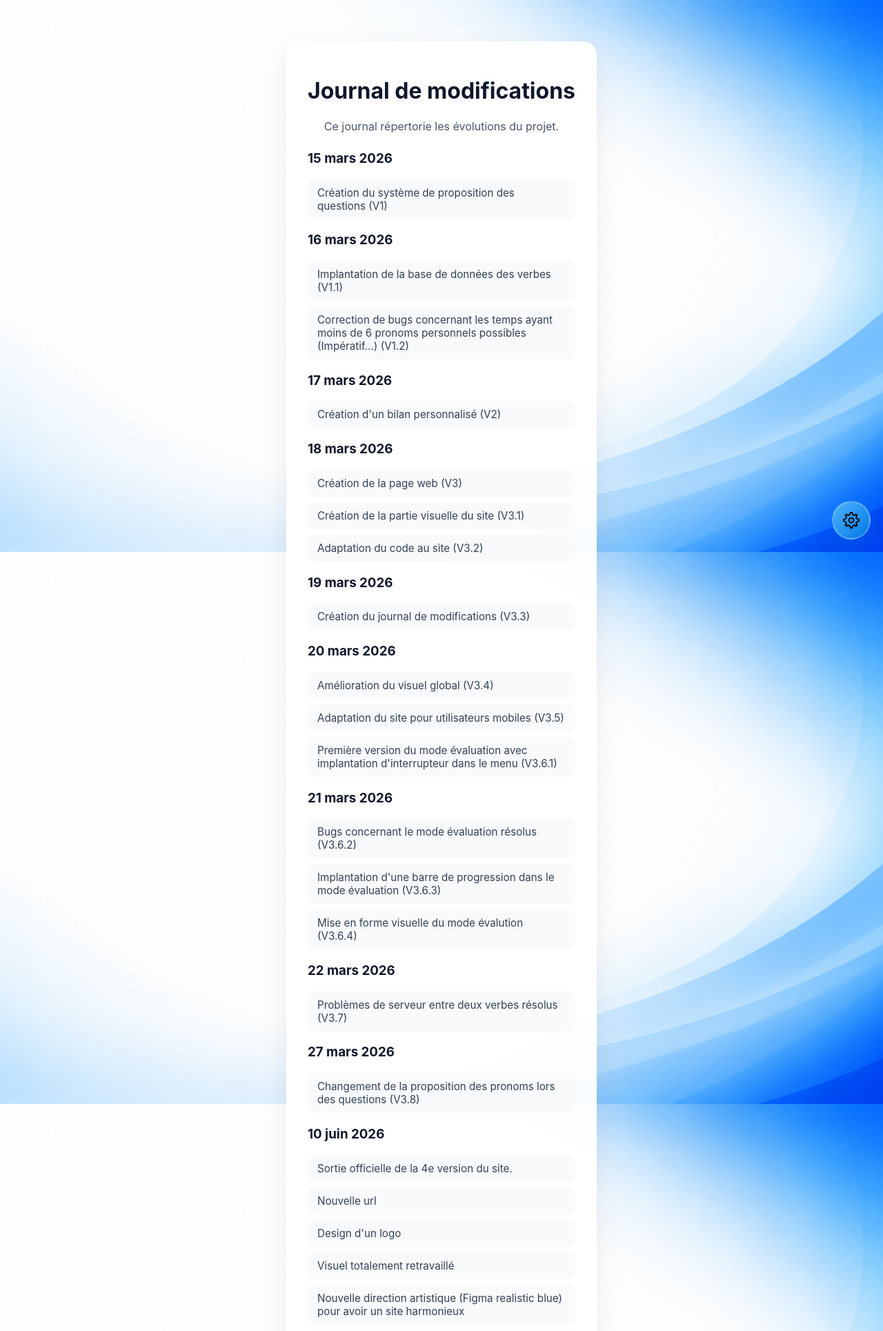
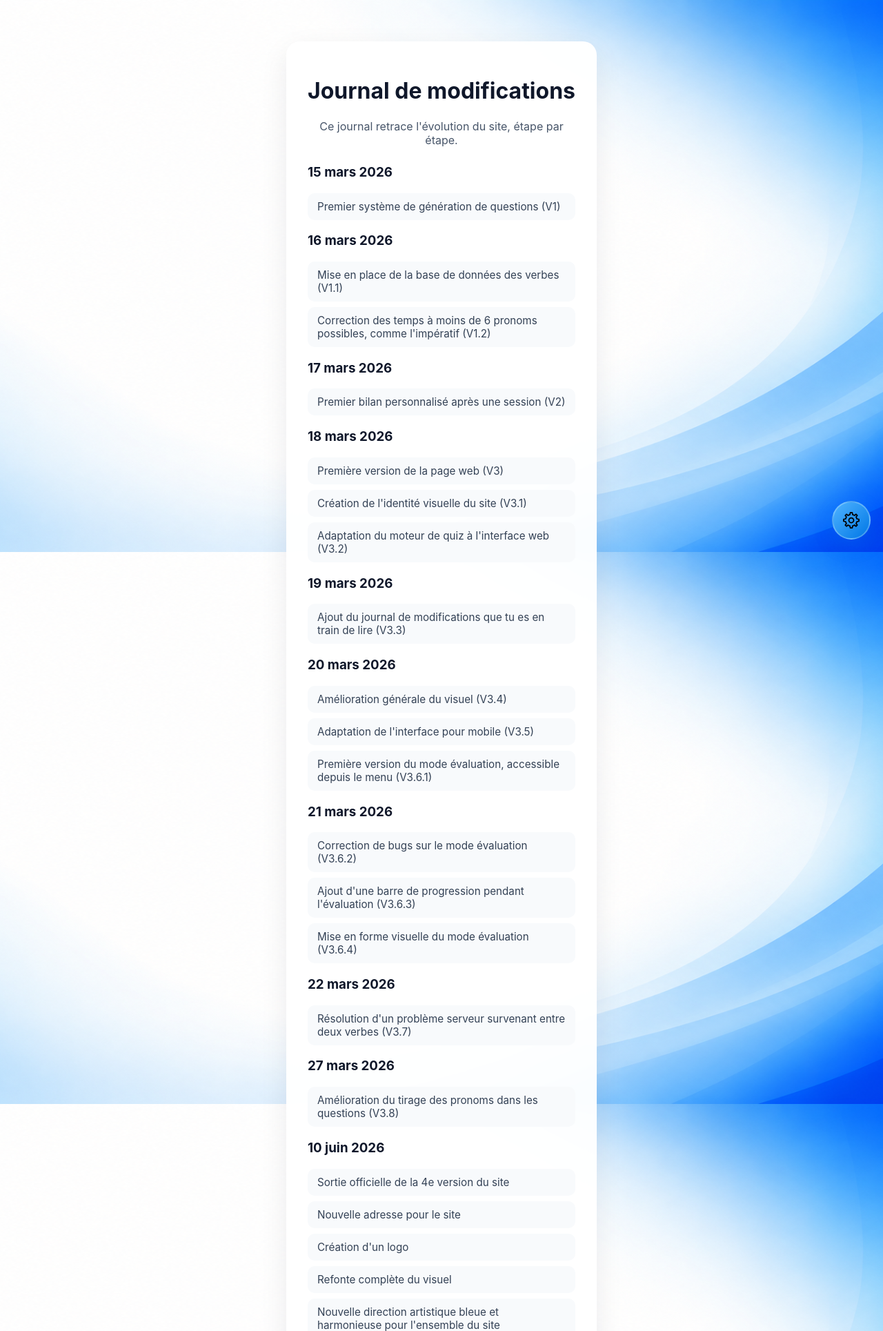
Before and after one commit to lemeilleurhackeur65645-cell/Hirondelleconjugaison, a Flask app: page /changelog in a window 1280 px wide. Shown: the top 1929 px of the page at 69% size. Run offline with Flask 3, Linux system fonts and the light colour scheme; parts of the project's set-up code (start-up, migrations or seed data) failed here and were passed over; some libraries are stand-ins or nearby versions.

Commit message:
Update changelog.html

```diff
--- a/templates/changelog.html
+++ b/templates/changelog.html
@@ -90,104 +90,113 @@
   </div>
 </div>
 
-  <div class="container">
+<div class="container">
     <h1>Journal de modifications</h1>
     <p class="intro">
-        Ce journal répertorie les évolutions du projet.
+        Ce journal retrace l'évolution du site, étape par étape.
     </p>
     <div class="changelog-section">
         <h3>15 mars 2026</h3>
-        <div class="changelog-entry">Création du système de proposition des questions (V1)</div>
+        <div class="changelog-entry">Premier système de génération de questions (V1)</div>
         <h3>16 mars 2026</h3>
-        <div class="changelog-entry">Implantation de la base de données des verbes (V1.1)</div>
-        <div class="changelog-entry">Correction de bugs concernant les temps ayant moins de 6 pronoms personnels possibles (Impératif…) (V1.2)</div>
+        <div class="changelog-entry">Mise en place de la base de données des verbes (V1.1)</div>
+        <div class="changelog-entry">Correction des temps à moins de 6 pronoms possibles, comme l'impératif (V1.2)</div>
         <h3>17 mars 2026</h3>
-        <div class="changelog-entry">Création d'un bilan personnalisé (V2)</div>
+        <div class="changelog-entry">Premier bilan personnalisé après une session (V2)</div>
         <h3>18 mars 2026</h3>
-        <div class="changelog-entry">Création de la page web (V3)</div>
-        <div class="changelog-entry">Création de la partie visuelle du site (V3.1)</div>
-        <div class="changelog-entry">Adaptation du code au site (V3.2)</div>
+        <div class="changelog-entry">Première version de la page web (V3)</div>
+        <div class="changelog-entry">Création de l'identité visuelle du site (V3.1)</div>
+        <div class="changelog-entry">Adaptation du moteur de quiz à l'interface web (V3.2)</div>
         <h3>19 mars 2026</h3>
-        <div class="changelog-entry">Création du journal de modifications (V3.3)</div>
+        <div class="changelog-entry">Ajout du journal de modifications que tu es en train de lire (V3.3)</div>
         <h3>20 mars 2026</h3>
-        <div class="changelog-entry">Amélioration du visuel global (V3.4)</div>
-        <div class="changelog-entry">Adaptation du site pour utilisateurs mobiles (V3.5)</div>
-        <div class="changelog-entry">Première version du mode évaluation avec implantation d'interrupteur dans le menu (V3.6.1)</div>
+        <div class="changelog-entry">Amélioration générale du visuel (V3.4)</div>
+        <div class="changelog-entry">Adaptation de l'interface pour mobile (V3.5)</div>
+        <div class="changelog-entry">Première version du mode évaluation, accessible depuis le menu (V3.6.1)</div>
         <h3>21 mars 2026</h3>
-        <div class="changelog-entry">Bugs concernant le mode évaluation résolus (V3.6.2)</div>
-        <div class="changelog-entry">Implantation d'une barre de progression dans le mode évaluation (V3.6.3)</div>
-        <div class="changelog-entry">Mise en forme visuelle du mode évalution (V3.6.4)</div>
+        <div class="changelog-entry">Correction de bugs sur le mode évaluation (V3.6.2)</div>
+        <div class="changelog-entry">Ajout d'une barre de progression pendant l'évaluation (V3.6.3)</div>
+        <div class="changelog-entry">Mise en forme visuelle du mode évaluation (V3.6.4)</div>
 
         <h3>22 mars 2026</h3>
-        <div class="changelog-entry">Problèmes de serveur entre deux verbes résolus (V3.7)</div>
+        <div class="changelog-entry">Résolution d'un problème serveur survenant entre deux verbes (V3.7)</div>
 
         <h3>27 mars 2026</h3>
-        <div class="changelog-entry">Changement de la proposition des pronoms lors des questions (V3.8)</div>
+        <div class="changelog-entry">Amélioration du tirage des pronoms dans les questions (V3.8)</div>
+
         <h3>10 juin 2026</h3>
-        <div class="changelog-entry">Sortie officielle de la 4e version du site.</div>
-        <div class="changelog-entry">Nouvelle url</div>
-        <div class="changelog-entry">Design d'un logo</div>
-        <div class="changelog-entry">Visuel totalement retravaillé</div>
-        <div class="changelog-entry">Nouvelle direction artistique (Figma realistic blue) pour avoir un site harmonieux</div>
-        <div class="changelog-entry">Possibilité de réviser de manière ciblée (Révision ciblée)</div>
-        <div class="changelog-entry">Implantation d'un bouton en bas à droite de l'écran permettant l'accès au paramètres</div>
-        <div class="changelog-entry">Création d'une version mobile du site, pour les utilisateurs sur smartphone</div>
+        <div class="changelog-entry">Sortie officielle de la 4e version du site</div>
+        <div class="changelog-entry">Nouvelle adresse pour le site</div>
+        <div class="changelog-entry">Création d'un logo</div>
+        <div class="changelog-entry">Refonte complète du visuel</div>
+        <div class="changelog-entry">Nouvelle direction artistique bleue et harmonieuse pour l'ensemble du site</div>
+        <div class="changelog-entry">Ajout de la révision ciblée, pour choisir précisément ce que l'on veut travailler</div>
+        <div class="changelog-entry">Ajout d'un bouton de paramètres en bas de l'écran</div>
+        <div class="changelog-entry">Version mobile complète du site</div>
         <div class="changelog-entry">Ajout de la voix passive dans les questions</div>
-        <div class="changelog-entry">Ajout de 10 verbes supplémentaires possibles</div>
-        <div class="changelog-entry">Optimisation des performances du site</div>
+        <div class="changelog-entry">10 nouveaux verbes disponibles</div>
+        <div class="changelog-entry">Optimisation générale des performances</div>
+
         <h3>11 juin 2026</h3>
-        <div class="changelog-entry">Ajout de 504 verbes à la base de données du site.</div>
+        <div class="changelog-entry">504 nouveaux verbes ajoutés à la base</div>
+
         <h3>12 juin 2026</h3>
-        <div class="changelog-entry">Ajout de 9121 pages au site pour chaque temps de chaque mode de chaque verbe.</div>
+        <div class="changelog-entry">9 121 pages créées, une pour chaque temps de chaque mode de chaque verbe</div>
 
         <h3>14 juin 2026</h3>
-        <div class="changelog-entry">Création d'une page de recherche pour les conjugaison.</div>
+        <div class="changelog-entry">Nouvelle page de recherche pour explorer toutes les conjugaisons</div>
 
         <h3>16 juin 2026</h3>
-        <div class="changelog-entry">Possibilité de partager son résultat dans le bilan.</div>
+        <div class="changelog-entry">Possibilité de partager son résultat depuis le bilan</div>
 
         <h3>19 juin 2026</h3>
-        <div class="changelog-entry">Correction du bug du quiz ciblé "Tous" (débordement du cookie de session résolu par stockage en mémoire serveur).</div>
-        <div class="changelog-entry">Ajout du fichier robots.txt.</div>
-        <div class="changelog-entry">Correction des meta descriptions et titres trop longs sur les pages de conjugaison (optimisation SEO).</div>
-        <div class="changelog-entry">Ajout d'un H1 invisible sur la page de quiz (optimisation SEO).</div>
-        <div class="changelog-entry">Correction d'une erreur 500 sur les pages d'impératif vide des verbes défectifs.</div>
+        <div class="changelog-entry">Correction du quiz ciblé en mode "Tous les verbes", qui ne fonctionnait plus au-delà d'une certaine sélection</div>
+        <div class="changelog-entry">Ajout du fichier robots.txt pour guider les moteurs de recherche</div>
+        <div class="changelog-entry">Réécriture des titres et descriptions de toutes les pages de conjugaison</div>
+        <div class="changelog-entry">Correction d'une erreur affichée sur les pages d'impératif des verbes qui n'en possèdent pas</div>
 
         <h3>23 juin 2026</h3>
-        <div class="changelog-entry">Système de badge de score numéroté avec watermark anti-copie.</div>
-        <div class="changelog-entry">Texte de partage de score adaptatif selon la performance.</div>
+        <div class="changelog-entry">Badge de score numéroté et personnalisé, généré à la fin de chaque bilan</div>
+        <div class="changelog-entry">Message de partage qui s'adapte automatiquement à la performance réalisée</div>
 
         <h3>24 juin 2026</h3>
-        <div class="changelog-entry">Création du système de comptes utilisateurs (email, Google, Github).</div>
-        <div class="changelog-entry">Connexion PostgreSQL et migration automatique des colonnes au démarrage.</div>
-        <div class="changelog-entry">Nouvelle page de connexion/inscription avec animation.</div>
-        <div class="changelog-entry">Correction d'un bug de déconnexion involontaire lors de la navigation.</div>
+        <div class="changelog-entry">Lancement des comptes utilisateurs : inscription par email, connexion Google ou Github</div>
+        <div class="changelog-entry">Nouvelle page de connexion et d'inscription, avec une animation entre les deux</div>
+        <div class="changelog-entry">Correction d'un bug qui déconnectait involontairement en changeant de page</div>
 
         <h3>25 juin 2026</h3>
-        <div class="changelog-entry">Page d'accueil personnalisée pour les utilisateurs connectés.</div>
-        <div class="changelog-entry">Refonte des pages Mon compte et Ma progression.</div>
-        <div class="changelog-entry">Mise en place de l'algorithme de répétition espacée pour le mode entraînement.</div>
+        <div class="changelog-entry">Page d'accueil personnalisée pour les utilisateurs connectés</div>
+        <div class="changelog-entry">Refonte des pages Mon compte et Ma progression</div>
+        <div class="changelog-entry">Mise en place de la répétition espacée : les verbes ratés reviennent plus souvent en entraînement</div>
 
         <h3>26 juin 2026</h3>
-        <div class="changelog-entry">Système de gamification complet : XP, niveaux, streak journalier.</div>
-        <div class="changelog-entry">8 badges à débloquer et page dédiée "Mes badges".</div>
-        <div class="changelog-entry">Architecture de base de données optimisée pour la mémoire (agrégats compacts + historique borné).</div>
+        <div class="changelog-entry">Système complet de progression : points d'expérience, niveaux, série de jours consécutifs</div>
+        <div class="changelog-entry">8 badges à débloquer, avec leur page dédiée</div>
 
         <h3>27 juin 2026</h3>
-        <div class="changelog-entry">Sécurisation du site : hachage bcrypt, cookies sécurisés, protection CSRF, rate limiting, honeypot anti-bot.</div>
-        <div class="changelog-entry">Vérification d'email obligatoire par code à l'inscription.</div>
-        <div class="changelog-entry">Système de mot de passe oublié.</div>
-        <div class="changelog-entry">Configuration d'IndexNow pour la notification instantanée à Bing.</div>
+        <div class="changelog-entry">Renforcement de la sécurité du site sur plusieurs fronts (mots de passe, sessions, formulaires)</div>
+        <div class="changelog-entry">Vérification obligatoire de l'adresse email à l'inscription, par code</div>
+        <div class="changelog-entry">Ajout de la fonction "mot de passe oublié"</div>
 
         <h3>30 juin 2026</h3>
-        <div class="changelog-entry">Dashboard administrateur avec statistiques de rétention et graphiques.</div>
-        <div class="changelog-entry">Email de relance automatique pour les utilisateurs inactifs depuis 3 jours.</div>
-        <div class="changelog-entry">Ajout d'exemples de phrases en contexte sur les pages de conjugaison les plus consultées.</div>
-        <div class="changelog-entry">Liens entre verbes de la même famille morphologique.</div>
-        <div class="changelog-entry">Déblocage progressif du quiz ciblé à partir du niveau 3.</div>
-        <div class="changelog-entry">Documentation complète du projet (README).</div>
+        <div class="changelog-entry">Tableau de bord interne pour suivre l'activité du site</div>
+        <div class="changelog-entry">Email automatique envoyé aux utilisateurs inactifs depuis plusieurs jours</div>
+        <div class="changelog-entry">Exemples de phrases ajoutés sur les pages de conjugaison les plus consultées</div>
+        <div class="changelog-entry">Liens entre verbes de la même famille, pour naviguer plus facilement</div>
+        <div class="changelog-entry">Le mode ciblé se débloque désormais au niveau 3</div>
+
+        <h3>2 août 2026</h3>
+        <div class="changelog-entry">Possibilité de supprimer définitivement son compte</div>
+
+        <h3>3 août 2026</h3>
+        <div class="changelog-entry">Nouvelle page de contact pour signaler un bug ou proposer une idée, avec réponse directe sur le site</div>
+        <div class="changelog-entry">Titres débloquables selon le niveau atteint</div>
+        <div class="changelog-entry">Verbe du jour mis en avant sur la page d'accueil</div>
+        <div class="changelog-entry">L'hirondelle réagit désormais après chaque série de questions, avec une phrase parmi près de 50 possibles</div>
+        <div class="changelog-entry">Nouveau classement des joueurs, avec sa propre page</div>
+        <div class="changelog-entry">Export en PDF d'une fiche de révision personnalisée</div>
+        <div class="changelog-entry">Un petit secret caché quelque part sur le site, à toi de le trouver</div>
     </div>
-
 
         <a href="/" class="back-button">← Retour à l’accueil</a>
     </div>
```
